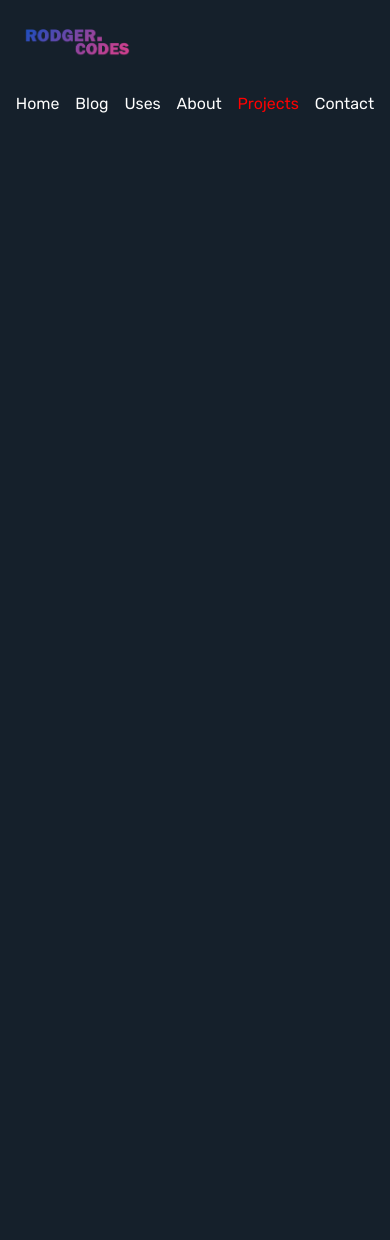
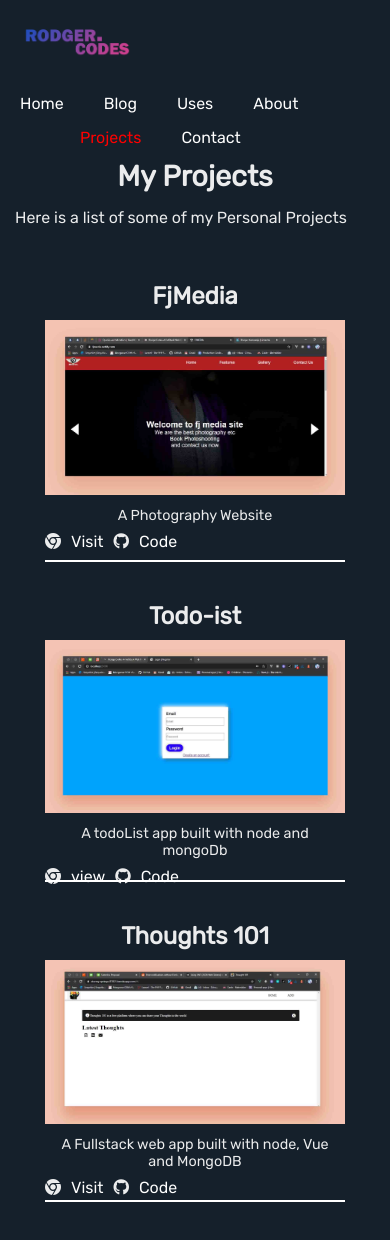
Before and after one commit to RodgerCodes/Portfolio-redesign, a Vue app: page /projects in a window 390 px wide. Shown: the top 1240 px of the page. Before the commit the page ends 844 px from the top, so only its background shows below. Built offline with nearby package versions, Linux system fonts and the light colour scheme.

Commit message:
finished mobile view and fixed header

```diff
--- a/public/index.html
+++ b/public/index.html
@@ -5,6 +5,7 @@
     <meta http-equiv="X-UA-Compatible" content="IE=edge">
     <meta name="viewport" content="width=device-width,initial-scale=1.0">
     <link rel="icon" href="./logo.png">
+    <script src="https://kit.fontawesome.com/58a41967c5.js" crossorigin="anonymous"></script>
     <title>RodgerCodes | A FullStack Web Developer</title>
   </head>
   <body>
--- a/src/Views/Contact.vue
+++ b/src/Views/Contact.vue
@@ -1,12 +1,16 @@
 <template>
     <div>
-
+        <contactsection/>
     </div>
 </template>
 
 
 <script>
+import contactsection from '../components/contactsection'
 export default {
-    name:'Contact'
+    name:'Contact',
+    components:{
+        contactsection
+    }
 }
 </script>
--- a/src/Views/Projects.vue
+++ b/src/Views/Projects.vue
@@ -0,0 +1,14 @@
+<template>
+    <div>
+      <Projectsection/>
+    </div>
+</template>
+<script>
+import Projectsection from '../components/Projectsection'
+export default {
+    name:'Projects',
+    components:{
+        Projectsection
+    }
+}
+</script>
--- /dev/null
+++ b/src/components/Projectsection.vue
@@ -0,0 +1,224 @@
+<template>
+    <div class=" project ">
+        <h1>My Projects</h1>
+        <p>Here is a list of some of my Personal Projects</p>
+        <div class=" projects grid">
+        <div class="project-2">
+          <h2>FjMedia</h2>
+           <img :src="facebook" alt="Project image">
+           <div class="project-info">
+             <p>A Photography Website</p>
+             <div>
+                 <i class="fab fa-chrome" color="#000"></i>
+               <a target="_blank"  rel="noreferrer" href="https://fjmedia.netlify.com">Visit</a>
+               <i class="fab fa-github" color="#000"></i>
+                <a  rel="noreferrer" href="https://github.com/RodgerCodes/Facebookclone" target="_blank">Code</a>
+             </div>
+           </div>
+        </div>
+        <div class="project-3 card">
+          <h2>Todo-ist</h2>
+           <img :src="todo" alt="Project image">
+           <div class="project-info">
+             <p>A todoList app built with node and mongoDb</p>
+             <div>
+                 <i class="fab fa-chrome" color="#000"></i>
+                <a target="_blank" rel="noreferrer" href="https://gentle-beach-32461.herokuapp.com/">view</a>
+                <i class="fab fa-github" color="#000"></i>
+                <a target="_blank"  rel="noreferrer" href="https://github.com/RodgerCodes/Todo-ist">Code</a>
+             </div>
+           </div>
+        </div>
+           <div class="project-4 card">
+          <h2>Thoughts 101</h2>
+           <img :src="Thoughts" alt="Project image">
+           <div class="project-info">
+             <p>A Fullstack web app built with node, Vue and MongoDB</p>
+             <div>
+                 <i class="fab fa-chrome" color="#000"></i>
+               <a target="_blank"  rel="noreferrer" href="https://stormy-springs-87821.herokuapp.com/">Visit</a>
+               <i class="fab fa-github" color="#000"></i>
+                <a target="_blank"  rel="noreferrer" href="https://github.com/RodgerCodes/Thoughts-101">Code</a>
+             </div>
+           </div>
+        </div>
+        </div>
+
+    </div>
+</template>
+
+<script>
+export default {
+    name:"Projectsection",
+    data(){
+      return{
+        facebook:require('../assets/Screenshot (7).jpg'),
+        Thoughts:require('../assets/thoughts.jpg'),
+        todo:require('../assets/todoist.jpg')
+      }
+    }
+}
+</script>
+
+<style>
+ .project h1 {
+   font-size: 1.8em;
+   text-align: center;
+   margin-top: 10px;
+   padding: 15px 0;
+ }
+
+ .project p {
+     padding: 0  15px;
+ }
+
+ .projects {
+   padding: 30px 0px;
+
+ }
+
+.project-2{
+  grid-row: 1;
+}
+
+.project-3{
+  grid-row: 2;
+}
+
+.project-4{
+   grid-row: 3;
+}
+
+ .project-2, .project-3, .project-4{
+     width: 300px;
+     height: 290px;
+     border-bottom: 2px solid #fff;
+     margin: 15px 0;
+     transition: all 0.5s ease;
+     grid-column: 2/3;
+ }
+
+.project-1:hover, .project-2:hover, .project-3:hover, .project-4:hover {
+    transform: scale(1.018);
+}
+
+
+ .project-1 h2,  .project-2 h2,.project-3 h2, .project-4 h2 {
+     text-align: center;
+     margin: 10px 0;
+     font-size: 1.5em;
+ }
+
+ .project-2 .project-info a , .project-3 .project-info a, .project-4 .project-info a{
+   margin:10px 10px;
+   /* font-size: 0.9em; */
+ }
+
+
+ .project-3 img  {
+   width: 100%;
+ }
+
+ .project-4 img {
+   width:100%;
+ }
+
+ .project-2 img {
+   width: 100%;
+   border: none;
+ }
+
+ .project-info p {
+     text-align: center;
+     font-size: 0.9em;
+     margin: 8px 0;
+ }
+
+ .project-info a {
+     color:#fff;
+     cursor: pointer;
+ }
+
+ @media Screen and (min-width:500px){
+   .project-2, .project-3, .project-4{
+      grid-column: 6;
+   }
+
+ }
+
+ @media Screen and (min-width:620px){
+   .project-2{
+      grid-column: 1/3;
+   }
+
+   .project-3{
+     grid-row: 1;
+     grid-column: 7/9;
+   }
+
+   .project-4{
+      grid-row: 3;
+      grid-column: 4/7;
+   }
+
+
+   .project-2, .project-3, .project-4{
+     width: 280px;
+     height: 270px;
+   }
+ }
+
+ @media Screen and (min-width:760px){
+    .project-2{
+      grid-column:2/3 ;
+    }
+
+    .project-4{
+      grid-column: 2/7;
+    }
+ }
+
+ @media Screen and (min-width:960px){
+   .project-2, .project-3, .project-4{
+     width: 300px;
+     height: 300px;
+   }
+
+   .project-2{
+      grid-column:2/6;
+   }
+
+   .project-3{
+     grid-column: 8/12;
+   }
+
+   .project-4{
+     grid-column:5/8 ;
+   }
+ }
+
+ @media Screen and (min-width:1200px){
+   .project-4{
+      grid-row: 1;
+   }
+
+   .project-2{
+     grid-column: 2/4;
+   }
+
+   .project-4{
+     grid-column: 6/8;
+   }
+
+   .project-3{
+     grid-column: 10/12;
+   }
+ }
+
+@media Screen and (min-width:2000px){
+  .project-2{
+    grid-column: 3/9;
+  }
+}
+
+</style>
--- a/src/components/contactsection.vue
+++ b/src/components/contactsection.vue
@@ -1,6 +1,26 @@
 <template>
-    <div>
-      <h3>Contact</h3>
+    <div class="contact-info">
+       <div class="classic">
+         <div class="number">
+           <h1>Phone Numbers</h1>
+          <p>+265 880 122 611</p>
+          <p>+265 992 424 839</p>
+         </div>
+         <div>
+           <h1>Location</h1>
+           <p>Likuni, Lilongwe, Malawi, Africa</p>
+         </div>
+       </div>
+       <div class="extra">
+         <p>Other ways i prefer for communication are <a href="mailto:rkumwanje@gmail.com">Email</a> and <a href="">LinkedIn</a></p>
+       </div>
+       <div class="social">
+          <a href="https://twitter.com/rodger_codes" target="_blank" rel="noreferrer noopener"><i class="fab fa-twitter fa-lg" style="color:#34ADE3"></i></a>
+          <a href="https://github.com/RodgerCodes" target="_blank" rel="noreferrer noopener" ><i class="fab fa-github fa-lg" style="color:#fff"></i></a>
+          <a href="https://www.instagram.com/rodger.codes/" target="_blank" rel="noreferrer noopener"><i class="fab fa-instagram fa-lg" style="color:#E1306C" ></i></a>
+          <a href="https://dribbble.com/Rodger_codes" target="_blank" rel="noreferrer noopener"><i class="fab fa-dribbble fa-lg" style="color:#ea4c89"></i></a>
+          <a href="https://www.linkedin.com/in/rodger-kumwanje-2a708a18b/" target="_blank" rel="noreferrer noopener"><i class="fab fa-linkedin-in fa-lg" style="color:#1A5772"></i></a>
+       </div>
     </div>
 </template>
 
@@ -11,5 +31,34 @@ export default {
 </script>
 
 <style>
+.contact-info .classic{
+  text-align: center;
+}
 
+.contact-info .classic div{
+  margin: 15px 0;
+}
+.contact-info .classic h1{
+  font-weight: 500;
+  font-size: 1.6rem;
+}
+.contact-info .extra {
+ font-size: 1.2rem;
+ padding: 10px 29px;
+}
+
+.contact-info .extra a{
+  color: #34ADE3;
+}
+
+.contact-info .social{
+  display: flex;
+  justify-content: space-around;
+  margin: 26px 10px;
+}
+
+.contact-info .social a:hover{
+  background-color: red;
+
+}
 </style>
--- a/src/components/layout/Header.vue
+++ b/src/components/layout/Header.vue
@@ -3,14 +3,16 @@
     <div class="header">
         <img :src="logo" alt="Logo">
         <nav>
-         <ul>
-            <li><router-link to="/">Home</router-link></li>
-            <li><router-link to="/blog">Blog</router-link></li>
-            <li><router-link to="/uses">Uses</router-link></li>
-            <li><router-link to="/about">About</router-link></li>
-            <li><router-link to="/projects">Projects</router-link></li>
-            <li><router-link to="/contact">Contact</router-link></li>
-        </ul>
+            <div class="links">
+               <router-link to="/">Home</router-link>
+             <router-link to="/blog">Blog</router-link>
+             <router-link to="/uses">Uses</router-link>
+             <router-link to="/about">About</router-link>
+            </div>
+            <div class="links1">
+                  <router-link to="/projects">Projects</router-link>
+            <router-link to="/contact">Contact</router-link>
+            </div>
         </nav>
     </div>
   </div>
@@ -34,14 +36,28 @@ export default {
 
 nav{
     height: 40px;
+    display: grid;
+    grid-column: 1/8;
 }
 
-nav ul {
-    display: flex;
-    justify-content: space-evenly;
-    flex-wrap: wrap;
-    padding-bottom: 10px;
-    transition: all 0.5s ease;
+nav .links{
+    grid-column: 1;
+    margin-bottom: 15px;
+}
+
+nav .links a {
+    margin: 0 20px;
+}
+
+nav .links1 {
+    grid-row: 2;
+   grid-column: 1;
+   padding-left:60px;
+}
+
+nav .links1 a{
+    margin: 0 20px;
+
 }
 
 a{
--- a/src/router/index.js
+++ b/src/router/index.js
@@ -4,6 +4,7 @@ import Home from '../Views/Home.vue'
 import About from '../Views/About.vue'
 import Projects from '../Views/Projects.vue'
 import Uses from '../Views/Uses.vue'
+import Contact from '../Views/Contact.vue'
 
 Vue.use(Vuerouter);
 
@@ -27,6 +28,11 @@ const routes = [
         path:'/uses',
         name:'Uses',
         component:Uses
+    },
+    {
+        path:'/contact',
+        name:'Contact',
+        component:Contact
     }
 ]
 
```
